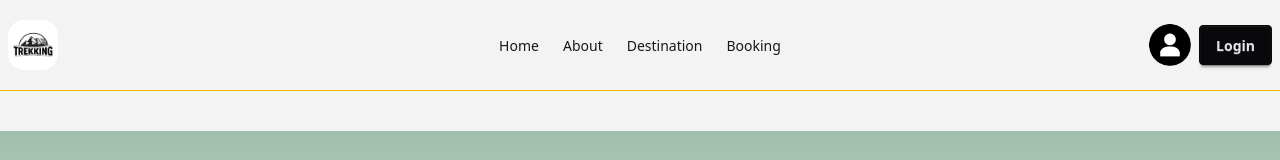
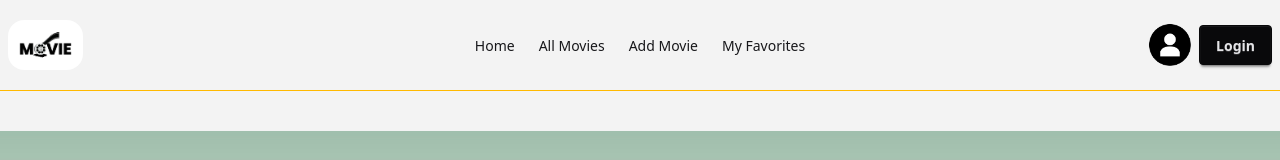
Before and after one commit to MH-liton-360/Movie-portal-client, a React (Vite) app: page / in a window 1280 px wide. Shown: the top 160 px of the page. Built offline with nearby package versions, Linux system fonts and the light colour scheme; no server answers.

Commit message:
Navbar modifying

```diff
--- a/src/Components/Navbar.jsx
+++ b/src/Components/Navbar.jsx
@@ -1,5 +1,5 @@
 import { Link, NavLink } from 'react-router-dom';
-import logo from '../assets/mountain-trekking-and-adventure-logo-free-vector.jpg'
+import logo from '../assets/movie-media-letter-logo.jpg'
 import userLogo from "../assets/white-profile-icon-png-7.png"
 import { useContext } from 'react';
 import { AuthContext } from '../Provider/AuthProvider';
@@ -13,9 +13,9 @@ const Navbar = () => {
 
     const links = <>
         <li><NavLink to="/">Home</NavLink> </li>
-        <li><NavLink to="/auth/register">About</NavLink> </li>
-        <li><NavLink to="/auth/register">Destination</NavLink> </li>
-        <li><NavLink to="/auth/register">Booking</NavLink> </li>
+        <li><NavLink to="/auth/register">All Movies</NavLink> </li>
+        <li><NavLink to="/auth/register">Add Movie</NavLink> </li>
+        <li><NavLink to="/auth/register">My Favorites</NavLink> </li>
     </>
 
     return (
```
Also changed, not shown: src/assets/mountain-trekking-and-adventure-logo-free-vector.jpg (deleted), src/assets/movie-media-letter-logo.jpg (added).
